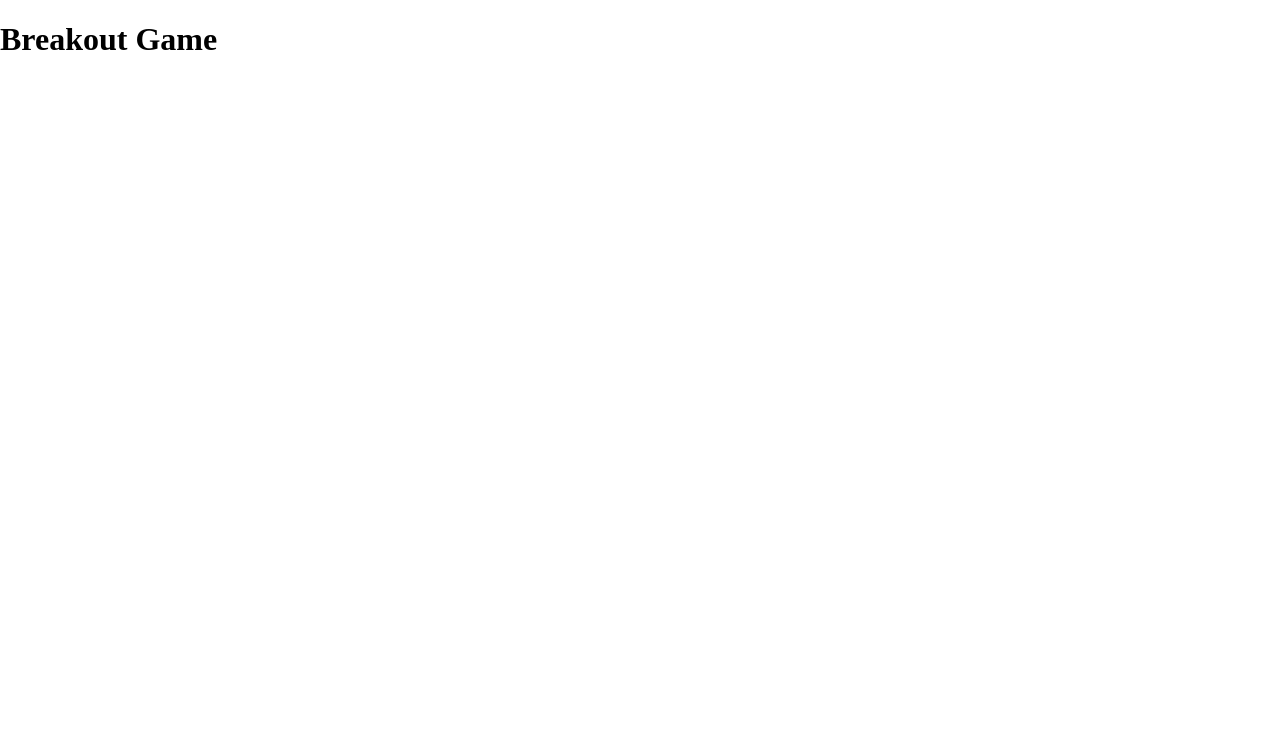
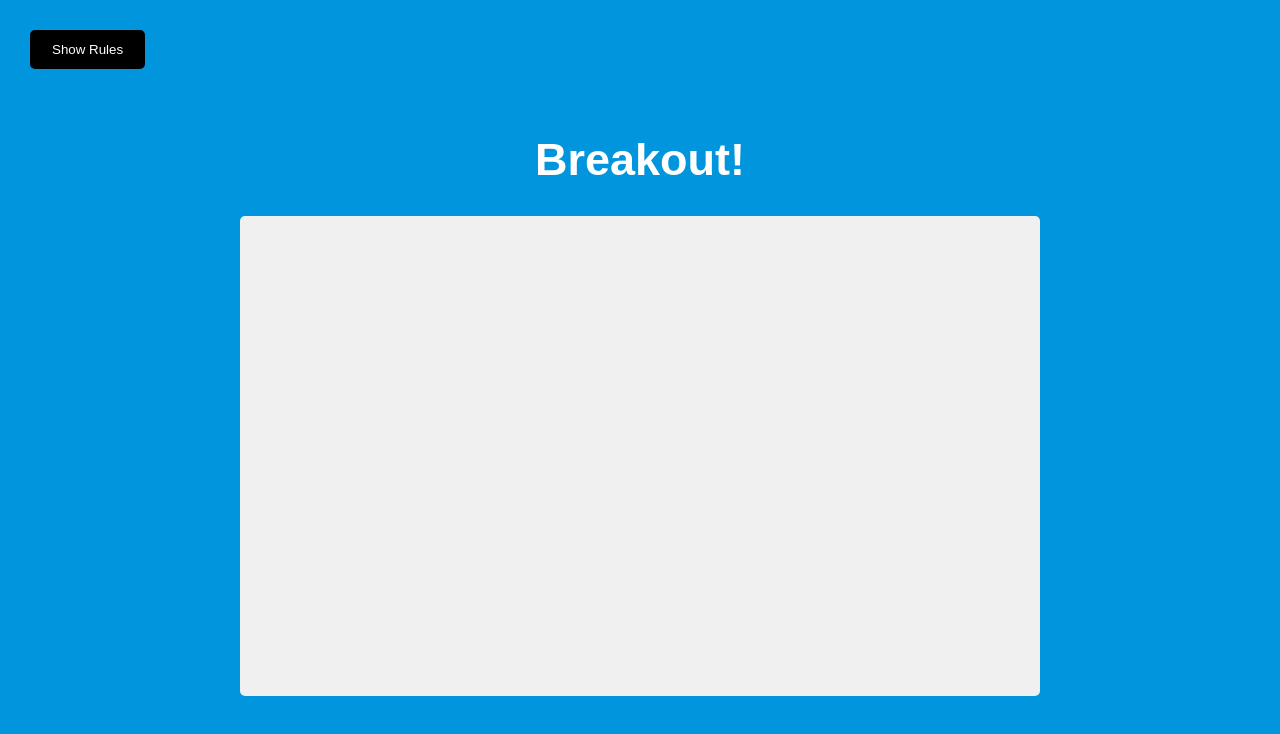
Before and after one commit to Emasesosos/Breakout_Game, a website built with webpack: page src/index.html in a window 1280 px wide. Built offline with nearby package versions, Linux system fonts and the light colour scheme.

Commit message:
Creating & Styling The Page

```diff
--- a/src/index.html
+++ b/src/index.html
@@ -10,7 +10,20 @@
 
 <body>
 
-    <h1>Breakout Game</h1>
+    <h1>Breakout!</h1>
+
+    <button id="rules-btn" class="btn rules-btn">Show Rules</button>
+
+    <div id="rules" class="rules">
+        <h2>How To Play:</h2>
+        <p>
+            Use your right and left keys to move the paddle to bounce the ball up and break the blocks.
+        </p>
+        <p>If you miss the ball, your score and the blocks will reset.</p>
+        <button id="close-btn" class="btn">Close</button>
+    </div>
+
+    <canvas id="canvas" width="800" height="480"></canvas>
 
 </body>
 
--- a/src/scss/_custom.scss
+++ b/src/scss/_custom.scss
@@ -0,0 +1,62 @@
+body {
+    background-color: #0095DD;
+    display: flex;
+    flex-direction: column;
+    align-items: center;
+    justify-content: center;
+    font-family: Arial, Helvetica, sans-serif;
+    min-height: 100vh;
+}
+
+h1 {
+    font-size: 45px;
+    color: $claro;
+}
+
+canvas {
+    background: #F0F0F0;
+    display: block;
+    border-radius: 5px;
+}
+
+.btn {
+    cursor: pointer;
+    border: 2px solid #000000;
+    padding: 10px 20px;
+    background: #000000;
+    color: $claro;
+    border-radius: 5px;
+    outline: none;
+    transition: background .8s ease;
+    &:hover {
+        background: $claro;
+        color: #000000;
+        border: 2px solid #000000;
+    }
+    &:active {
+        transform: scale(0.98);
+    }
+}
+
+.rules-btn {
+    position: absolute;
+    top: 30px;
+    left: 30px;
+}
+
+.rules {
+    position: absolute;
+    top: 0;
+    left: 0;
+    background: #333333;
+    color: $claro;
+    min-height: 100vh;
+    width: 400px;
+    padding: 20px;
+    line-height: 1.5;
+    transform: translateX(-400px);
+    transition: transform 1s ease-in-out;
+    &.show {
+        transform: translateX(0);
+    }
+}
```
Also changed, not shown: src/css/componentes.css.
